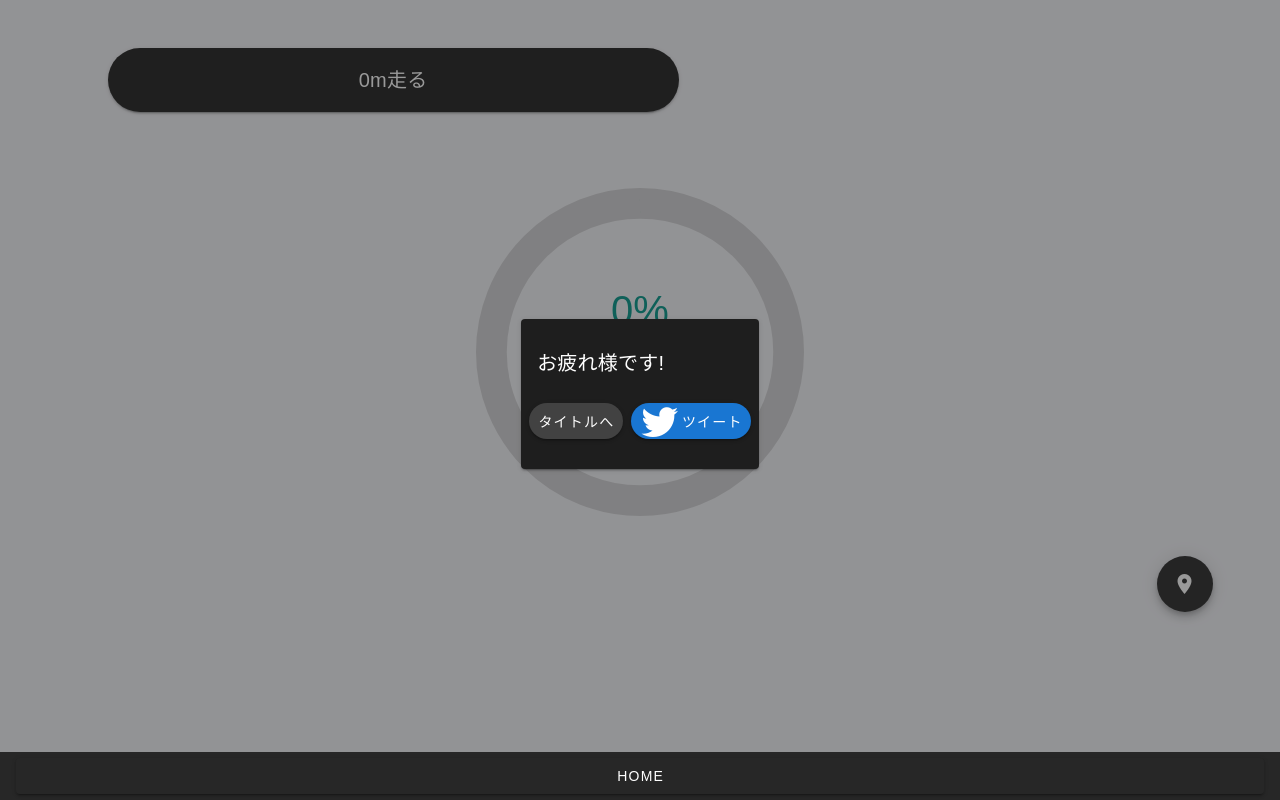
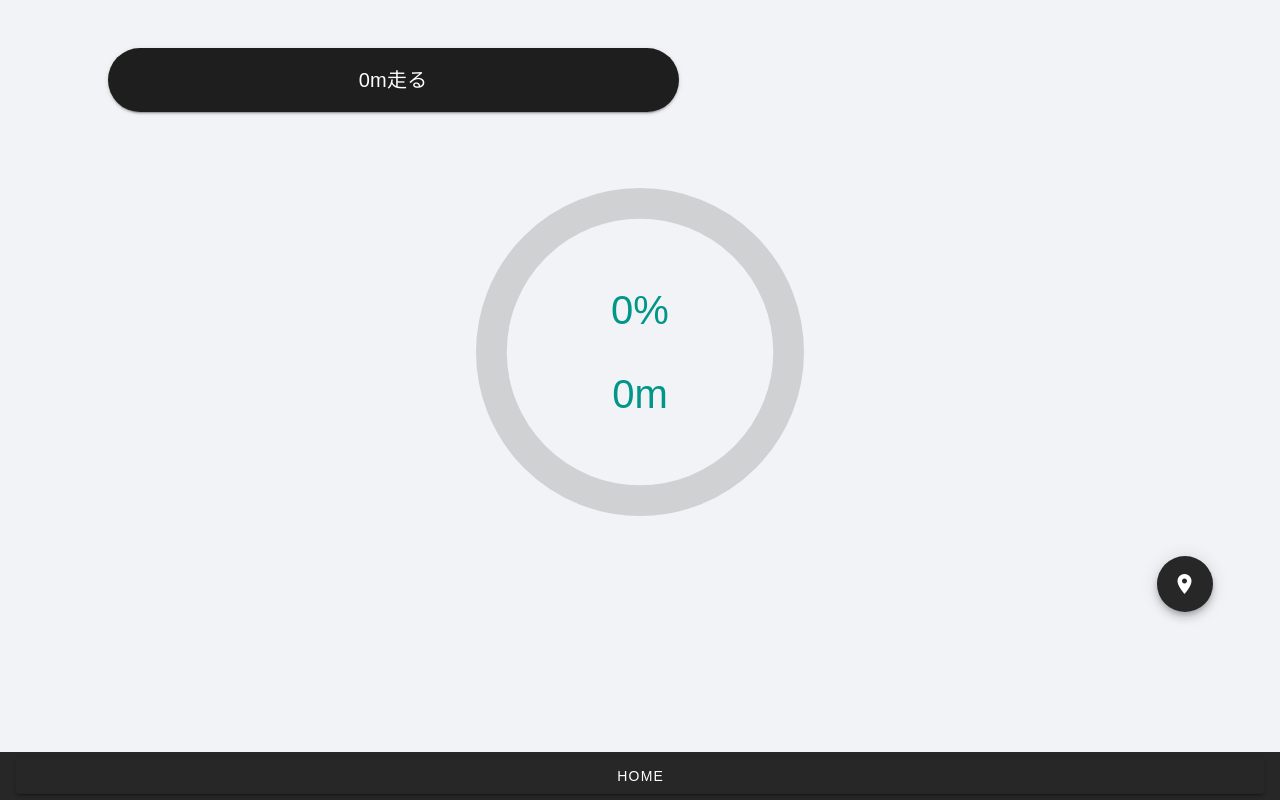
Before and after one commit to SystemEngineeringTeam/geekcamp-vol5, a Nuxt app in the folder front/: page /route/Run in a window 1280 px wide. Built offline with nearby package versions, Linux system fonts and the light colour scheme.

Commit message:
サイプッシュ

```diff
--- a/front/pages/index.vue
+++ b/front/pages/index.vue
@@ -15,7 +15,6 @@
         <a class="neumorphic-btn mt-12 ml-0">Get dopamine</a>
       </NuxtLink>
     </v-col>
-    <Celebration v-if="true"></Celebration>
     <!-- <v-btn nuxt to="route/Select">select</v-btn>
     </v-col> -->
   </v-row>
--- a/front/pages/route/Run.vue
+++ b/front/pages/route/Run.vue
@@ -34,9 +34,7 @@
           <v-icon>mdi-map-marker</v-icon>
         </v-btn>
       </v-col>
-      <v-col>
-        <Celebration v-if="true"></Celebration>
-      </v-col>
+      <v-col> </v-col>
     </v-row>
   </div>
 </template>
```
